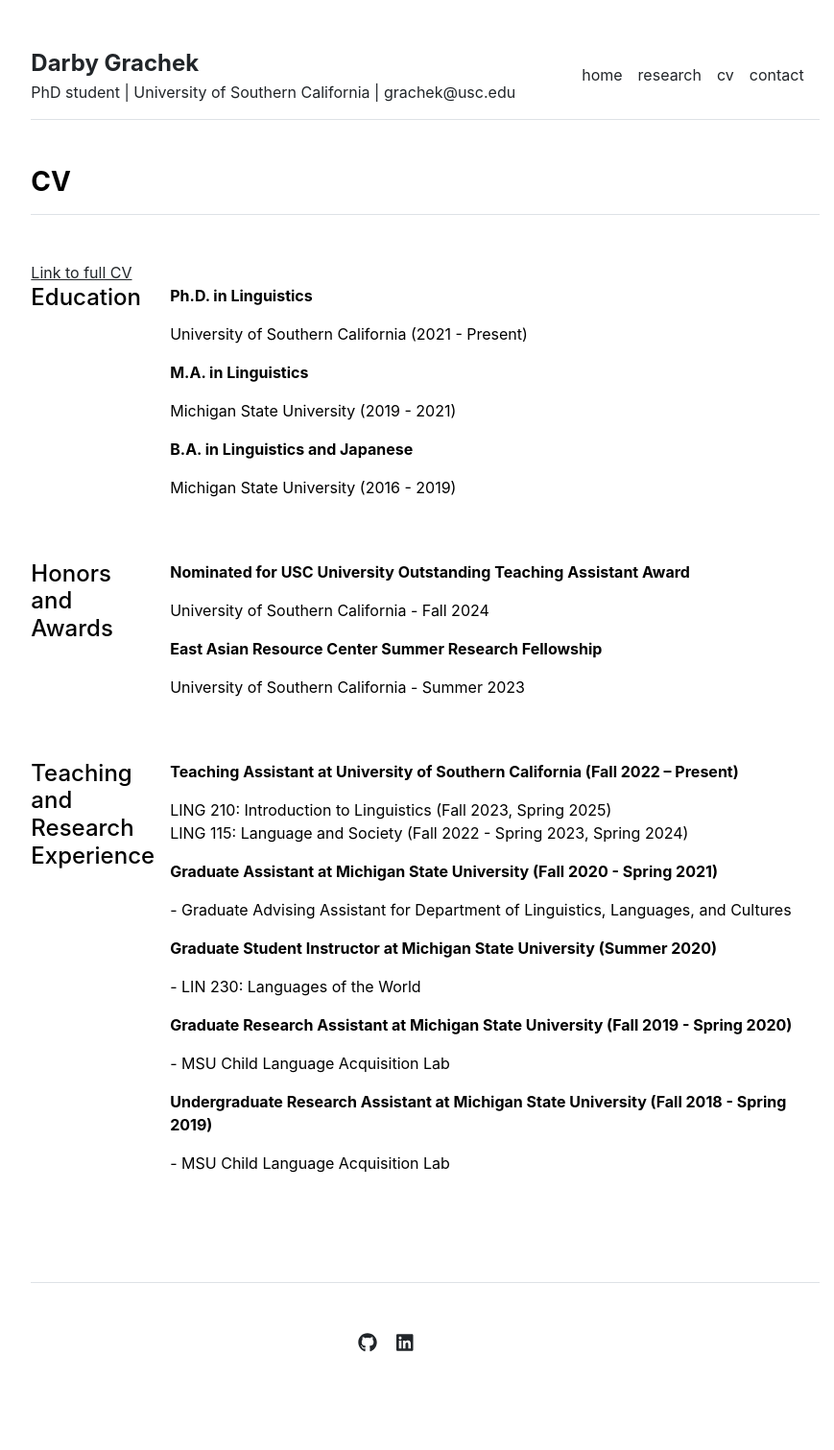
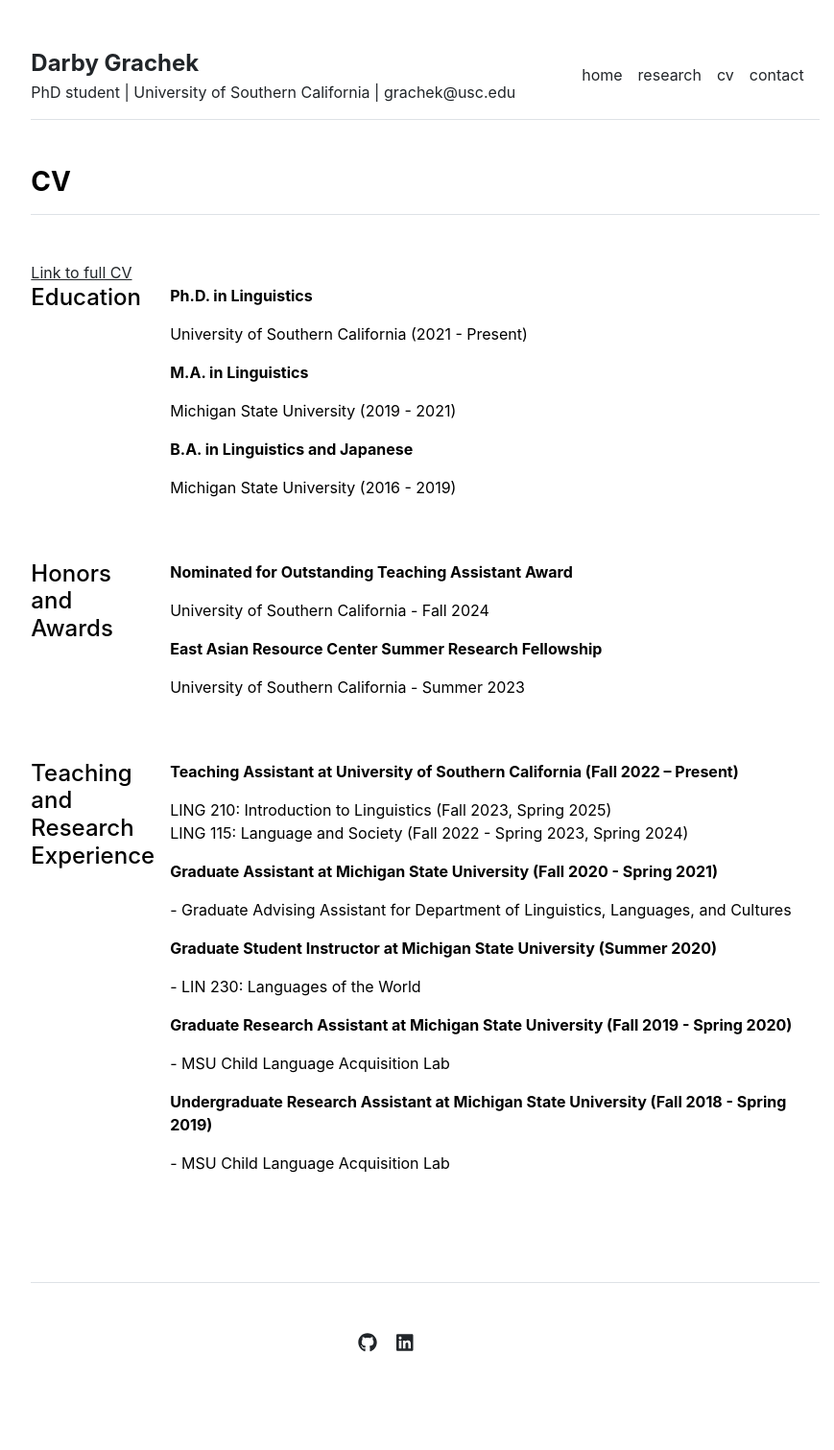
Before and after one commit to darbygrachek/darbygrachek.github.io, a Jekyll site: the page built from cv.md, in a window 1280 px wide. Shown: the whole page at 96% size, without its empty margins (197-1066 px from the left). Built offline with Jekyll 4.4.1, drawn with Linux system fonts in a browser that asks for light colours.

Commit message:
Update awards.yml

```diff
--- a/_data/cv/awards.yml
+++ b/_data/cv/awards.yml
@@ -1,4 +1,4 @@
-- title: 'Nominated for USC University Outstanding Teaching Assistant Award'
+- title: 'Nominated for Outstanding Teaching Assistant Award'
   description: 'University of Southern California - Fall 2024'
 
 - title: 'East Asian Resource Center Summer Research Fellowship'
```
